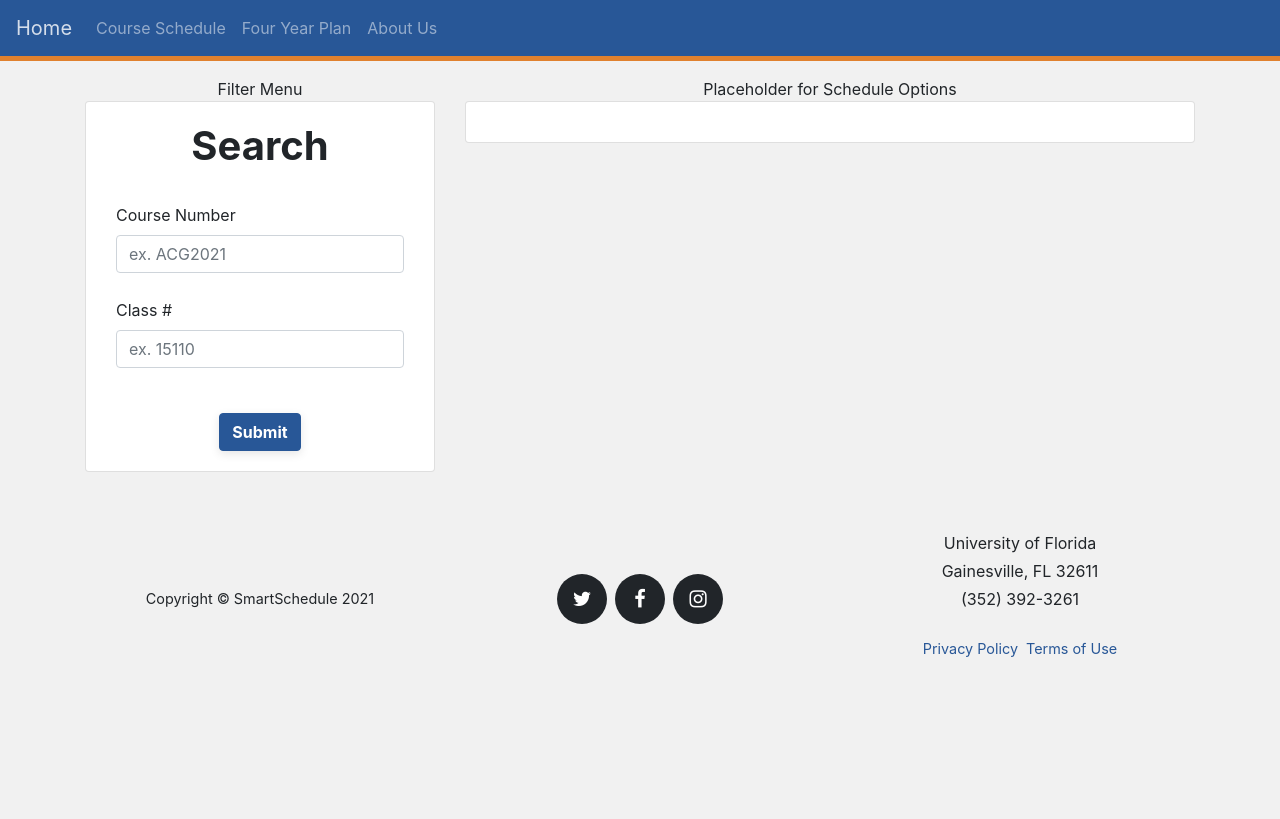
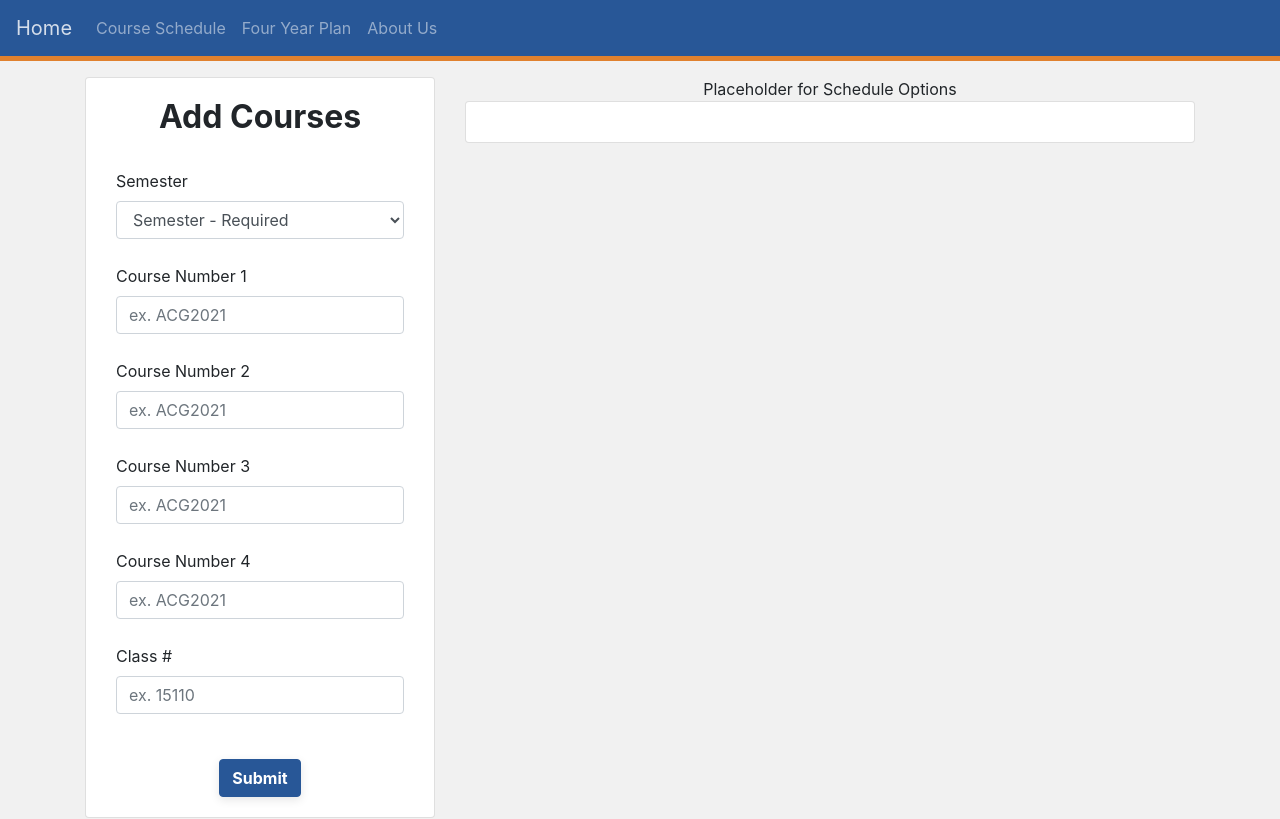
Before and after one commit to frongilloz/SmartSchedule, a React (Create React App) app in the folder ss-app/front/: page /schedule in a window 1280 px wide. Shown: the top 819 px of the page. Built offline with nearby package versions, Linux system fonts and the light colour scheme.

Commit message:
Schedule form 4 classes

```diff
--- a/ss-app/front/src/components/Footer.js
+++ b/ss-app/front/src/components/Footer.js
@@ -1,12 +1,14 @@
 import React from 'react';
 
 const Footer = () => (
+
   <footer className='footer'>
     <div className='container'>
       <div className='row align-items-center'>
         <div className='col-md-4'>
           <span className='copyright'>Copyright &copy; SmartSchedule 2021</span>
         </div>
+
         <div className='col-md-4'>
           <ul className='list-inline social-buttons'>
             <li className='list-inline-item'>
--- a/ss-app/front/src/components/Pages/Schedule.js
+++ b/ss-app/front/src/components/Pages/Schedule.js
@@ -6,14 +6,54 @@ import './basic.css';
 const Schedule = props => {
 
   //internal change functions
-  const CourseNumInt = event => {
-    console.log('CourseNumInt Triggered');
+  const SemInt = event => {
+    console.log('SemIntTriggered');
 
     //change by calling App external function
-    props.C_NumUpdate(event.target.value);
+    props.CL_NumUpdate(event.target.value);
 
     //log
-    console.log('C_Num: ', event.target.value);
+    console.log('SemInt: ', event.target.value);
+  };
+
+  const CourseNumInt1 = event => {
+    console.log('CourseNumInt1 Triggered');
+
+    //change by calling App external function
+    props.C_NumUpdate1(event.target.value);
+
+    //log
+    console.log('C_Num1: ', event.target.value);
+  };
+
+  const CourseNumInt2 = event => {
+    console.log('CourseNumInt2 Triggered');
+
+    //change by calling App external function
+    props.C_NumUpdate2(event.target.value);
+
+    //log
+    console.log('C_Num2: ', event.target.value);
+  };
+
+  const CourseNumInt3 = event => {
+    console.log('CourseNumInt3 Triggered');
+
+    //change by calling App external function
+    props.C_NumUpdate3(event.target.value);
+
+    //log
+    console.log('C_Num3: ', event.target.value);
+  };
+
+  const CourseNumInt4 = event => {
+    console.log('CourseNumInt4 Triggered');
+
+    //change by calling App external function
+    props.C_NumUpdate4(event.target.value);
+
+    //log
+    console.log('C_Num4: ', event.target.value);
   };
 
   const ClassNumInt = event => {
@@ -32,26 +72,75 @@ const Schedule = props => {
 
       <Container>
         <Row>
-          <Col sm={4}>Filter Menu
+          <Col sm={4}>
 
             <Card body>
 
             <div className='col-12'>
                 <Form onSubmit={props.check}>
-                  <h1>Search</h1>
+                  <h2>Add Courses</h2>
 
 
                   <div className='h1_p_1'>
                     <Form.Row>
-                      <Form.Label>Course Number</Form.Label>
+                      <Form.Label>Semester</Form.Label>
+                      <select className="form-control" name="Semester" onChange={ClassNumInt} required="true">
+                          <option selected>Semester - Required</option>
+                          <option value="f21">Fall 2021</option>
+                          <option value="s21">Spring 2021</option>
+                          <option value="f20">Fall 2020</option>
+                      </select>
+                    </Form.Row>
+                  </div>
+
+                  <div className='h1_p_1'>
+                    <Form.Row>
+                      <Form.Label>Course Number 1</Form.Label>
                       <Form.Control
                         input
                         placeholder='ex. ACG2021'
-                        id='CourseNum'
-                        onChange={CourseNumInt}
+                        id='CourseNum1'
+                        onChange={CourseNumInt1}
                       />
                     </Form.Row>
                   </div>
+
+                  <div className='h1_p_1'>
+                    <Form.Row>
+                      <Form.Label>Course Number 2</Form.Label>
+                      <Form.Control
+                        input
+                        placeholder='ex. ACG2021'
+                        id='CourseNum2'
+                        onChange={CourseNumInt2}
+                      />
+                    </Form.Row>
+                  </div>
+
+                  <div className='h1_p_1'>
+                    <Form.Row>
+                      <Form.Label>Course Number 3</Form.Label>
+                      <Form.Control
+                        input
+                        placeholder='ex. ACG2021'
+                        id='CourseNum3'
+                        onChange={CourseNumInt3}
+                      />
+                    </Form.Row>
+                  </div>
+
+                  <div className='h1_p_1'>
+                    <Form.Row>
+                      <Form.Label>Course Number 4</Form.Label>
+                      <Form.Control
+                        input
+                        placeholder='ex. ACG2021'
+                        id='CourseNum4'
+                        onChange={CourseNumInt4}
+                      />
+                    </Form.Row>
+                  </div>
+
 
                   <div className='h1_p_1'>
                     <Form.Row>
--- a/ss-app/front/src/components/pages.js
+++ b/ss-app/front/src/components/pages.js
@@ -23,15 +23,37 @@ export const Home = () => (
 
 export const Schedule = () => {
   //states for the forms
-  const [CNumAdd, setC_Num] = useState('');
+  const [SemAdd, setSem] = useState('');
+  const [CNumAdd1, setC_Num1] = useState('');
+  const [CNumAdd2, setC_Num2] = useState('');
+  const [CNumAdd3, setC_Num3] = useState('');
+  const [CNumAdd4, setC_Num4] = useState('');
+
   const [CL_NumAdd, setCL_Num] = useState('');
 
 
   //external change functions
-  const C_NumUpdate = value => {
-    setC_Num(value);
-    console.log('CNumUpdate() called, value: ', value);
+  const SemUpdate = value => {
+    setSem(value);
+    console.log('SemUpdate() called, value: ', value);
   };
+  const C_NumUpdate1 = value => {
+    setC_Num1(value);
+    console.log('CNumUpdate1() called, value: ', value);
+  };
+  const C_NumUpdate2 = value => {
+    setC_Num2(value);
+    console.log('CNumUpdate2() called, value: ', value);
+  };
+  const C_NumUpdate3 = value => {
+    setC_Num3(value);
+    console.log('CNumUpdate3() called, value: ', value);
+  };
+  const C_NumUpdate4 = value => {
+    setC_Num4(value);
+    console.log('CNumUpdate4() called, value: ', value);
+  };
+
   const CL_NumUpdate = value => {
     setCL_Num(value);
     console.log('CL_NumUpdate() called, value: ', value);
@@ -44,21 +66,45 @@ export const Schedule = () => {
 
     //log
     console.log('Form Request Received');
-    console.log('CNumAdd: ', CNumAdd);
+    console.log('SemAdd: ', SemAdd);
+    console.log('CNumAdd1: ', CNumAdd1);
+    console.log('CNumAdd2: ', CNumAdd2);
+    console.log('CNumAdd3: ', CNumAdd3);
+    console.log('CNumAdd4: ', CNumAdd4);
+
     console.log('CL_NumAdd: ', CL_NumAdd);
 
 
     // Request send to backend to fetch data
-    let courseRequest = {
-      Course_Num: CNumAdd,
-      CL_Num: CL_NumAdd
+    let courseRequest1 = {
+      Sem: SemAdd,
+      Course_Num1: CNumAdd1,
+      //CL_Num: CL_NumAdd
     };
+    // To add later once 1 course is working
+    /*
+    let courseRequest2 = {
+      Sem: SemAdd,
+      Course_Num2: CNumAdd2,
+      //CL_Num: CL_NumAdd
+    };
+    let courseRequest3 = {
+      Sem: SemAdd,
+      Course_Num3: CNumAdd3,
+      //CL_Num: CL_NumAdd
+    };
+    let courseRequest4 = {
+      Sem: SemAdd,
+      Course_Num4: CNumAdd4,
+      //CL_Num: CL_NumAdd
+    };
+    */
 
 
     /*
     try {
       //Post to server to get back our database information
-      //await axios.post('/api/course_database/', courseRequest);
+      //await axios.post('/api/course_database/', courseRequest1);
     } catch (err) {
       // TODO: do something
     }
@@ -69,7 +115,11 @@ export const Schedule = () => {
   return (
   <div>
     <Schedule_Content
-      C_NumUpdate={C_NumUpdate}
+      SemUpdate={SemUpdate}
+      C_NumUpdate1={C_NumUpdate1}
+      C_NumUpdate2={C_NumUpdate2}
+      C_NumUpdate3={C_NumUpdate3}
+      C_NumUpdate4={C_NumUpdate4}
       CL_NumUpdate={CL_NumUpdate}
 
     />
```
Also changed, not shown: 1 other file (tests, documents, lock files or other folders).
